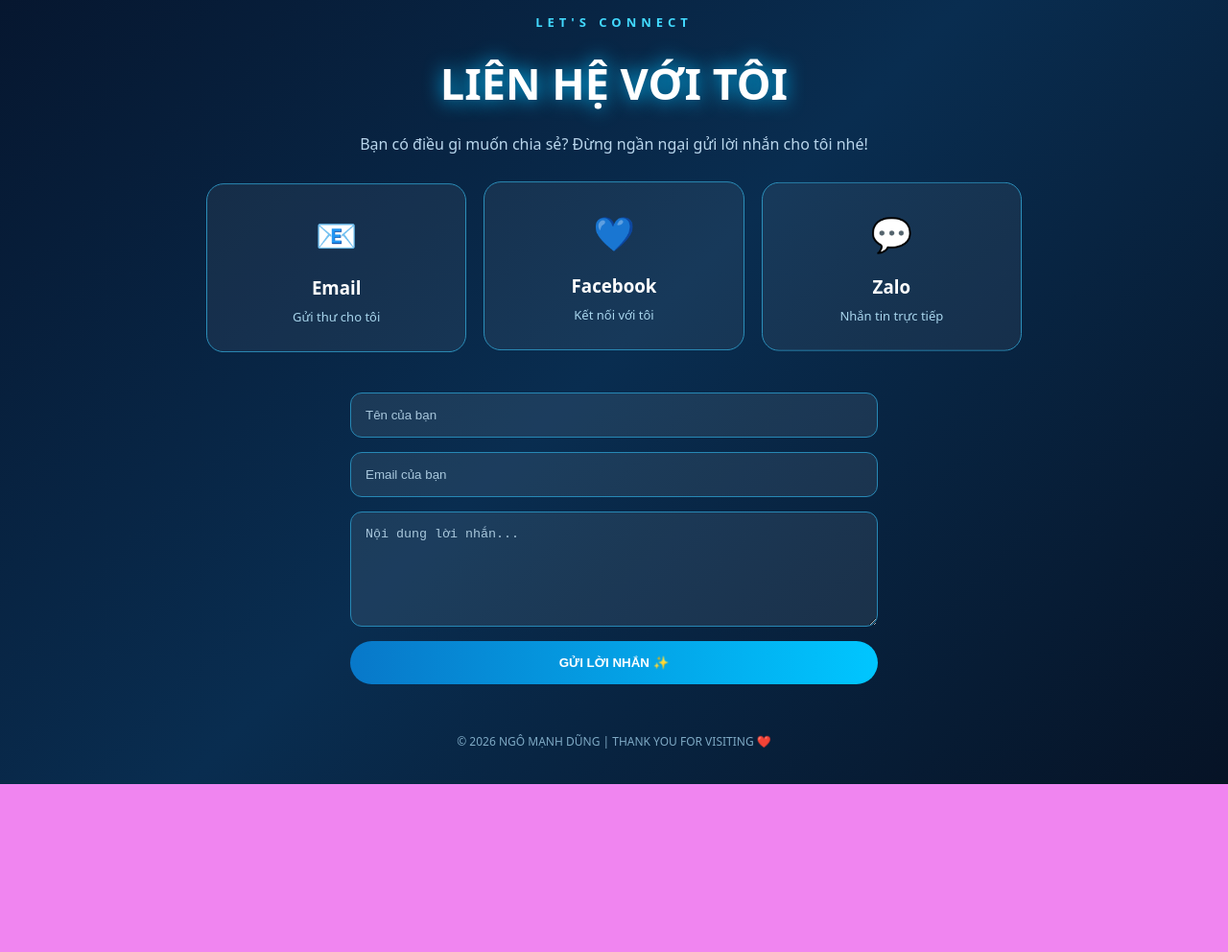
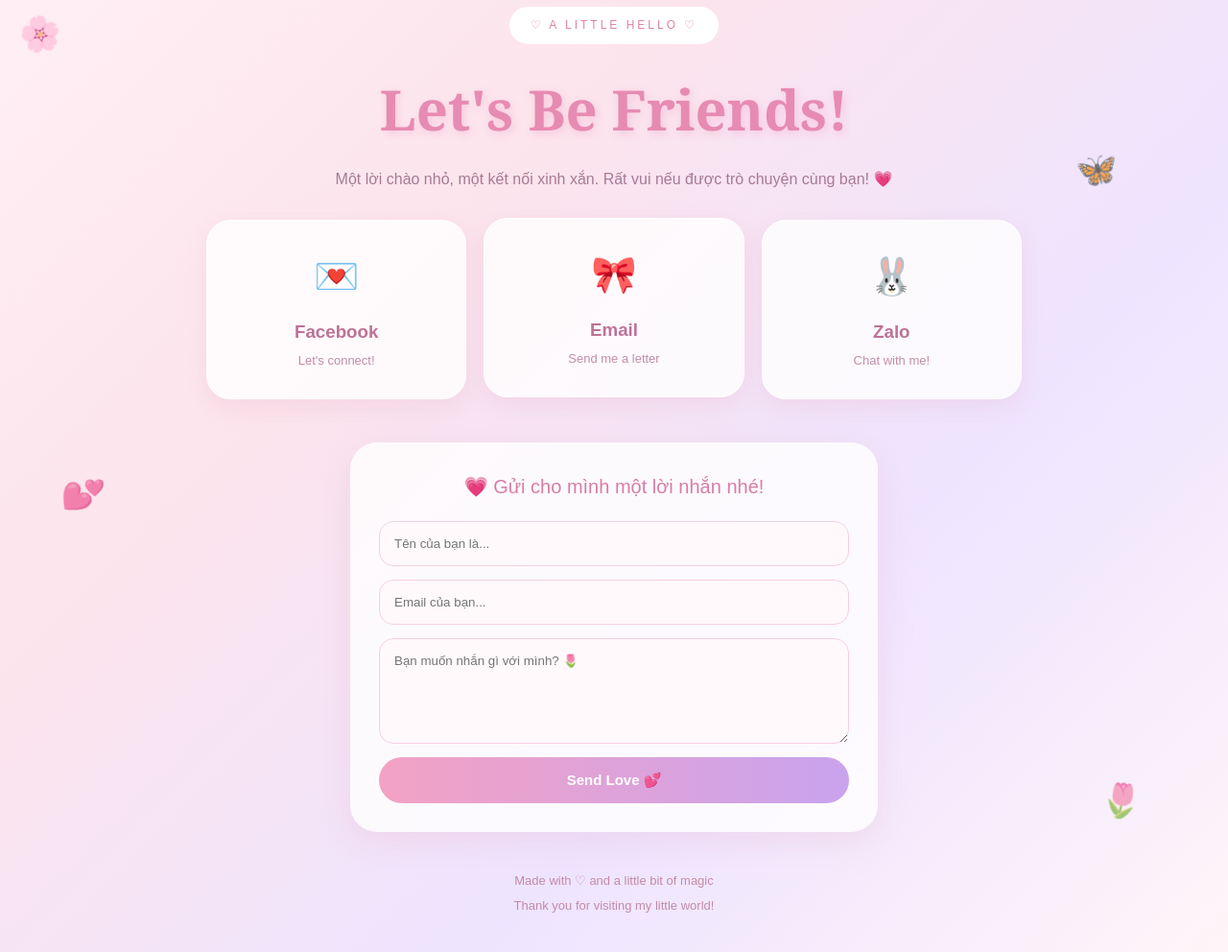
Before and after one commit to fuchirochuche-arch/My-CV, a plain HTML site: page index.html in a window 1280 px wide. Shown: the part 2154-3146 px from the top of the page at 96% size. Before the commit the page ends 2971 px from the top, so only its background shows below. Drawn offline with Linux system fonts and the light colour scheme.

Commit message:
Update index.html

```diff
--- a/index.html
+++ b/index.html
@@ -196,207 +196,287 @@
       <p>© 2026 Tống Thiên Lý. Thiết kế &amp; xây dựng bằng HTML5 + CSS3.</p>
       <a href="#top" class="to-top">↑ Lên đầu trang</a>
     </div>
-  </footer>
-<section class="contact-section" id="contact">
-  <div class="contact-particles"></div>
+  </footer><!-- CONTACT GIRLY -->
+<section class="girl-contact" id="contact">
+  <div class="girl-decor">🌸</div>
+  <div class="girl-decor decor-two">🦋</div>
+  <div class="girl-decor decor-three">💕</div>
+  <div class="girl-decor decor-four">🌷</div>
 
-  <div class="contact-content">
-    <span class="contact-label">LET'S CONNECT</span>
-    <h2>LIÊN HỆ VỚI TÔI</h2>
-    <p class="contact-desc">
-      Bạn có điều gì muốn chia sẻ?
-      Đừng ngần ngại gửi lời nhắn cho tôi nhé!
+  <div class="girl-inner">
+    <div class="girl-tag">♡ A LITTLE HELLO ♡</div>
+
+    <h2>Let's Be Friends!</h2>
+    <p class="girl-sub">
+      Một lời chào nhỏ, một kết nối xinh xắn.
+      Rất vui nếu được trò chuyện cùng bạn! 💗
     </p>
 
-    <div class="contact-grid">
-      <a href="mailto:yourmail@gmail.com" class="contact-card">
-        <span>📧</span>
-        <h3>Email</h3>
-        <p>Gửi thư cho tôi</p>
+    <div class="girl-socials">
+      <a href="https://facebook.com/" target="_blank"
+         class="girl-card">
+        <span>💌</span>
+        <h3>Facebook</h3>
+        <p>Let's connect!</p>
       </a>
 
-      <a href="https://www.facebook.com/" target="_blank"
-         class="contact-card">
-        <span>💙</span>
-        <h3>Facebook</h3>
-        <p>Kết nối với tôi</p>
+      <a href="mailto:yourmail@gmail.com"
+         class="girl-card">
+        <span>🎀</span>
+        <h3>Email</h3>
+        <p>Send me a letter</p>
       </a>
 
-      <a href="https://zalo.me/" target="_blank"
-         class="contact-card">
-        <span>💬</span>
+      <a href="https://zalo.me/"
+         target="_blank" class="girl-card">
+        <span>🐰</span>
         <h3>Zalo</h3>
-        <p>Nhắn tin trực tiếp</p>
+        <p>Chat with me!</p>
       </a>
     </div>
 
-    <form class="contact-form" id="contactForm">
-      <input type="text" placeholder="Tên của bạn" required>
-      <input type="email" placeholder="Email của bạn" required>
-      <textarea placeholder="Nội dung lời nhắn..." required></textarea>
-      <button type="submit">GỬI LỜI NHẮN ✨</button>
-      <p id="contactMessage"></p>
-    </form>
+    <div class="girl-form-box">
+      <div class="girl-form-title">
+        💗 Gửi cho mình một lời nhắn nhé!
+      </div>
 
-    <div class="contact-footer">
-      © 2026 NGÔ MẠNH DŨNG | THANK YOU FOR VISITING ❤️
+      <form id="girlForm">
+        <input type="text" placeholder="Tên của bạn là..." required>
+        <input type="email" placeholder="Email của bạn..." required>
+        <textarea placeholder="Bạn muốn nhắn gì với mình? 🌷"
+          required></textarea>
+        <button type="submit">Send Love 💕</button>
+      </form>
+
+      <p id="girlMessage"></p>
+    </div>
+
+    <div class="girl-end">
+      Made with ♡ and a little bit of magic
+      <br>Thank you for visiting my little world!
     </div>
   </div>
 </section>
 
 <style>
-.contact-section {
+.girl-contact {
   position: relative;
   overflow: hidden;
-  padding: 90px 20px 35px;
-  background: linear-gradient(135deg,#06152d,#092d50,#061326);
-  color: white;
+  padding: 85px 20px 35px;
+  background: linear-gradient(135deg,
+    #fff0f5, #fce4ec, #eee4ff, #fff5f8);
+  color: #a64d79;
   text-align: center;
+  font-family: Arial, sans-serif;
 }
 
-.contact-content {
+.girl-inner {
   position: relative;
   z-index: 2;
   max-width: 850px;
   margin: auto;
-  animation: contactAppear 1.2s ease;
+  animation: girlEnter 1.2s ease;
 }
 
-.contact-label {
-  color: #42d9ff;
-  letter-spacing: 5px;
-  font-size: 13px;
+.girl-tag {
+  display: inline-block;
+  background: white;
+  border-radius: 30px;
+  padding: 10px 22px;
+  color: #df82aa;
+  letter-spacing: 3px;
+  font-size: 12px;
 }
 
-.contact-section h2 {
-  font-size: clamp(28px,5vw,45px);
-  margin: 15px 0;
-  text-shadow: 0 0 20px #00bfff;
+.girl-contact h2 {
+  font-family: Georgia, serif;
+  font-size: clamp(38px, 6vw, 58px);
+  color: #e78bb2;
+  margin: 22px 0 12px;
+  text-shadow: 2px 3px 10px #f7c6dc;
 }
 
-.contact-desc {
-  color: #b9d6ec;
+.girl-sub {
+  color: #a77a94;
+  line-height: 1.8;
   margin-bottom: 35px;
 }
 
-.contact-grid {
+.girl-socials {
   display: grid;
   grid-template-columns: repeat(3,1fr);
   gap: 18px;
 }
 
-.contact-card {
-  padding: 25px 12px;
-  border: 1px solid #2c8fba;
-  border-radius: 18px;
-  background: rgba(255,255,255,.06);
-  color: white;
+.girl-card {
+  display: block;
   text-decoration: none;
+  color: #bd7296;
+  background: rgba(255,255,255,.8);
+  padding: 28px 12px;
+  border-radius: 25px;
+  border: 1px solid white;
+  box-shadow: 0 8px 25px #eab8d055;
   transition: .4s;
-  animation: floating 3s ease-in-out infinite;
+  animation: girlFloat 3s ease-in-out infinite;
 }
 
-.contact-card:nth-child(2) {
-  animation-delay: .4s;
+.girl-card:nth-child(2) {
+  animation-delay: .5s;
 }
-.contact-card:nth-child(3) {
-  animation-delay: .8s;
+.girl-card:nth-child(3) {
+  animation-delay: 1s;
 }
 
-.contact-card:hover {
+.girl-card:hover {
   transform: translateY(-12px) scale(1.05);
-  background: rgba(0,180,255,.2);
-  box-shadow: 0 0 25px #00aaff;
+  box-shadow: 0 12px 30px #e58dbb88;
+  background: white;
 }
 
-.contact-card span {
-  font-size: 35px;
+.girl-card span {
+  font-size: 38px;
 }
 
-.contact-card h3 {
+.girl-card h3 {
   margin: 12px 0 5px;
 }
 
-.contact-card p {
-  color: #a9d6ed;
+.girl-card p {
   font-size: 13px;
+  color: #c18da8;
 }
 
-.contact-form {
-  margin: 35px auto;
+.girl-form-box {
+  background: rgba(255,255,255,.8);
+  padding: 30px;
+  margin: 38px auto;
   max-width: 550px;
+  border-radius: 28px;
+  box-shadow: 0 10px 35px #e9b4d055;
+}
+
+.girl-form-title {
+  font-size: 20px;
+  color: #d77da7;
+  margin-bottom: 20px;
+}
+
+#girlForm {
   display: flex;
   flex-direction: column;
-  gap: 15px;
+  gap: 14px;
 }
 
-.contact-form input,
-.contact-form textarea {
+#girlForm input,
+#girlForm textarea {
+  width: 100%;
+  box-sizing: border-box;
   padding: 15px;
-  border: 1px solid #2788b5;
-  border-radius: 12px;
-  background: rgba(255,255,255,.08);
-  color: white;
+  border: 1px solid #f5d0e0;
+  border-radius: 15px;
+  background: #fff9fc;
+  color: #a64d79;
   outline: none;
+  font-family: inherit;
 }
 
-.contact-form input:focus,
-.contact-form textarea:focus {
-  box-shadow: 0 0 15px #00bfff;
+#girlForm input:focus,
+#girlForm textarea:focus {
+  border-color: #e88db7;
+  box-shadow: 0 0 12px #f3c5db;
 }
 
-.contact-form textarea {
-  min-height: 120px;
+#girlForm textarea {
+  min-height: 110px;
   resize: vertical;
 }
 
-.contact-form input::placeholder,
-.contact-form textarea::placeholder {
-  color: #a9c8dd;
-}
-
-.contact-form button {
+#girlForm button {
+  border: none;
   padding: 15px;
-  border: none;
   border-radius: 30px;
   color: white;
+  background: linear-gradient(90deg,#f3a2c4,#c9a3ee);
+  font-size: 15px;
   font-weight: bold;
-  background: linear-gradient(90deg,#0878c9,#00c6ff);
   cursor: pointer;
   transition: .3s;
 }
 
-.contact-form button:hover {
+#girlForm button:hover {
   transform: scale(1.04);
-  box-shadow: 0 0 25px #00bfff;
+  box-shadow: 0 5px 20px #e8a5c9;
 }
 
-.contact-footer {
-  margin-top: 35px;
-  color: #7faac5;
-  font-size: 12px;
+#girlMessage {
+  color: #c66b9b;
 }
 
-@keyframes floating {
+.girl-end {
+  color: #c38ba8;
+  font-size: 13px;
+  line-height: 2;
+  margin-top: 35px;
+}
+
+.girl-decor {
+  position: absolute;
+  font-size: 35px;
+  animation: decorFloat 5s ease-in-out infinite;
+  opacity: .7;
+  pointer-events: none;
+}
+
+.decor-two {
+  top: 22%;
+  right: 9%;
+  animation-delay: 1s;
+}
+
+.decor-three {
+  top: 55%;
+  left: 5%;
+  animation-delay: 2s;
+}
+
+.decor-four {
+  bottom: 10%;
+  right: 7%;
+  animation-delay: 3s;
+}
+
+@keyframes girlFloat {
   0%,100% { transform: translateY(0); }
   50% { transform: translateY(-9px); }
 }
 
-@keyframes contactAppear {
-  from { opacity: 0; transform: translateY(45px); }
+@keyframes decorFloat {
+  0%,100% { transform: translateY(0) rotate(-10deg); }
+  50% { transform: translateY(-25px) rotate(15deg); }
+}
+
+@keyframes girlEnter {
+  from { opacity: 0; transform: translateY(35px); }
   to { opacity: 1; transform: translateY(0); }
 }
 
 @media(max-width:600px) {
-  .contact-grid { grid-template-columns: 1fr; }
+  .girl-socials {
+    grid-template-columns: 1fr;
+  }
+  .girl-form-box {
+    padding: 20px;
+  }
 }
 </style>
 
 <script>
-document.getElementById("contactForm").addEventListener("submit", function(e) {
+document.getElementById("girlForm").addEventListener("submit", function(e) {
   e.preventDefault();
-  document.getElementById("contactMessage").textContent =
-    "Cảm ơn bạn! Biểu mẫu hiện chưa được kết nối gửi email.";
+  document.getElementById("girlMessage").textContent =
+    "Cảm ơn bạn đã gửi lời nhắn! Chúc bạn một ngày thật xinh đẹp 💗";
+  this.reset();
 });
 </script>
 </body>
```
